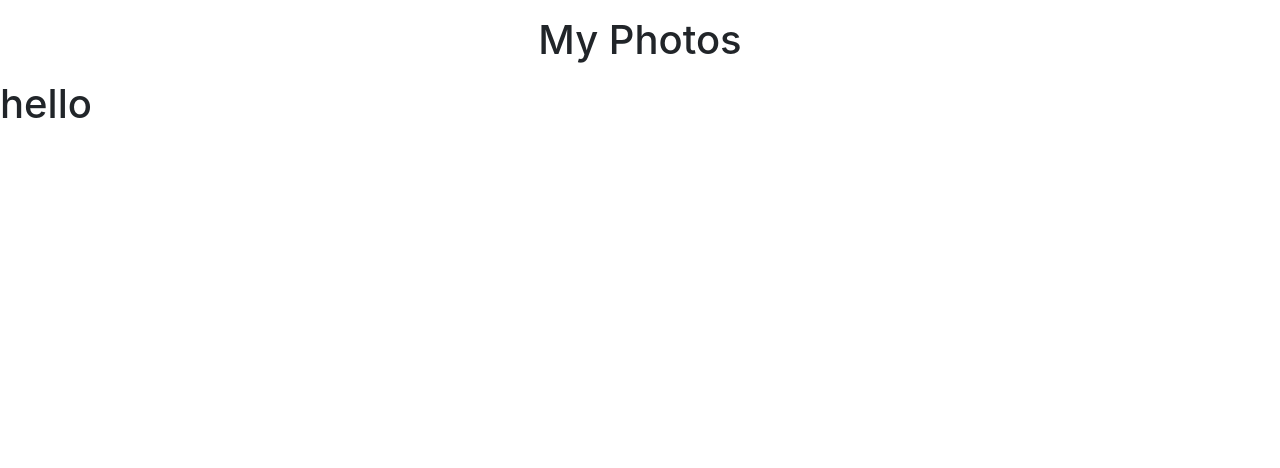
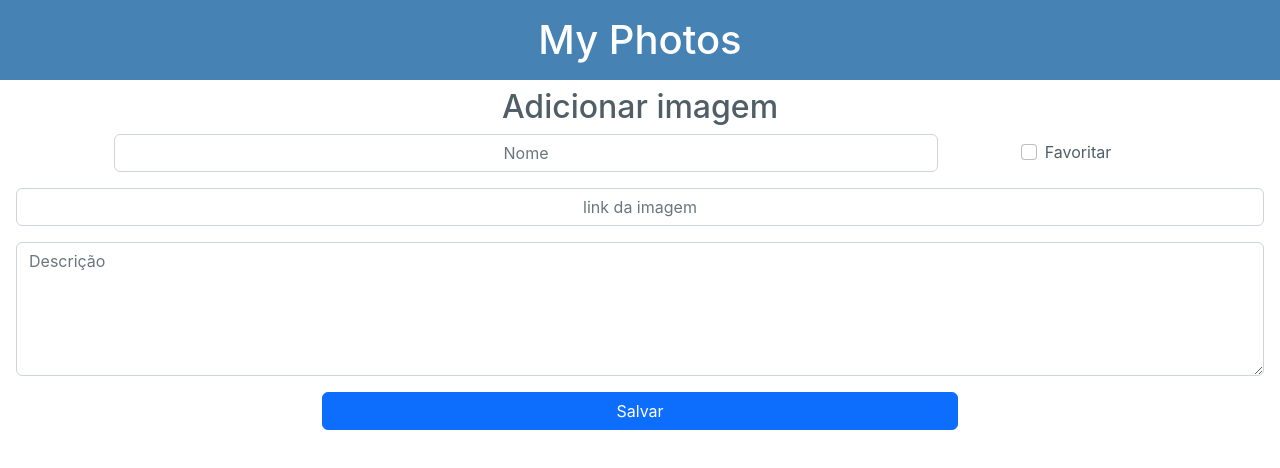
Before and after one commit to kick250/my-photos, a React (Create React App) app: page / in a window 1280 px wide. Shown: the top 468 px of the page. Built offline with nearby package versions, Linux system fonts and the light colour scheme.

Commit message:
permitir adicionar imagem

```diff
--- a/public/index.html
+++ b/public/index.html
@@ -1,5 +1,5 @@
 <!DOCTYPE html>
-<html lang="en">
+<html lang="pt-br">
   <head>
     <meta charset="utf-8" />
     <link rel="icon" href="%PUBLIC_URL%/favicon.ico" />
--- a/src/App.js
+++ b/src/App.js
@@ -1,22 +1,70 @@
 import React from "react";
 import PhotoForm from "./components/PhotoForm.js";
+import "./app.css";
 
 class App extends React.Component{
   constructor(props) {
     super(props);
 
     this.state = {
-      photos: []
+      photos: [
+        {
+          name: 'test',
+          photoLink: 'https://www.eusemfronteiras.com.br/wp-content/uploads/2021/05/pexels-rasmus-svinding-35435-810x537.jpg',
+          description: 'urso bonito',
+          favorited: false,
+          id: Date.now(),
+          createdAt: new Date(),
+        },
+        {
+          name: 'test',
+          photoLink: 'https://static3.depositphotos.com/1000608/113/i/600/depositphotos_1131732-stock-photo-brown-bear-and-a-bird.jpg',
+          description: 'urso bonito',
+          favorited: true,
+          id: Date.now(),
+          createdAt: new Date(),
+        }
+      ]
     };
   }
 
   render() {
     return (
       <div>
-        <p className="h1 my-3 text-center">My Photos</p>
-        <PhotoForm/>
+        <p className="h1 py-3 text-center header">My Photos</p>
+        <div className="mx-3">
+          <PhotoForm onSavedPhoto={photo => this.createPhoto(photo)}/>
+          <div className="row">
+            {this.showPhotosList()}
+          </div>
+        </div>
       </div>
     );
+  }
+
+  showPhotosList() {
+    const photos = this.state.photos
+
+    if (photos.length === 0)
+      return (<div style={{display: 'none'}}></div>);
+
+    return (
+      photos.map((photo, index) => {
+        return (
+          <div key={index} className="col-12 row">
+
+          </div>
+        )
+      })
+    );
+  }
+
+  createPhoto(photo) {
+    let photos = this.state.photos;
+    photos.push(
+      photo
+    );
+    this.setState({photos});
   }
 }
 
--- /dev/null
+++ b/src/app.css
@@ -0,0 +1,12 @@
+body {
+  color: #4F5E67;
+}
+
+.header {
+  color: white;
+  background: steelblue;
+}
+
+.add-button {
+  float: right;
+}
--- a/src/components/PhotoForm.js
+++ b/src/components/PhotoForm.js
@@ -3,11 +3,111 @@ import React from "react";
 export default class PhotoForm extends React.Component{
   constructor(props) {
     super(props);
+
+    this.state = {
+      name: '',
+      favorited: false,
+      photoLink: '',
+      description: '',
+      errors: []
+    };
   }
 
   render() {
     return (
-      <h1>hello</h1>
+      <div>
+        <p className="h2 text-center">Adicionar imagem</p>
+        <div className="row justify-content-center align-items-center gap-3">
+          {this.showErrors()}
+          <div className="col-8">
+            <input onInput={event => this.nameBind(event)} type={'text'} className="form-control text-center" placeholder="Nome"/>
+          </div>
+          <div className="col-12 col-sm-2 col-lg-2 form-check d-flex justify-content-center gap-2">
+            <input className="form-check-input" onInput={event => this.favoritedBind(event)} type={'checkbox'}/>
+            <label className="form-check-label">Favoritar</label>
+          </div>
+          <div className="col-12">
+            <input onInput={event => this.photoLinkBind(event)} type={'text'} className="form-control text-center" placeholder="link da imagem"/>
+          </div>
+          <div className="col-12">
+            <textarea onInput={event => this.descriptinoBind(event)} className="form-control" cols={30} rows={5} placeholder="Descrição"></textarea>
+          </div>
+          <button className="btn btn-primary add-button col-6" onClick={() => this.save()} type="button">Salvar</button>
+        </div>
+      </div>
+    );
+  }
+
+  nameBind({target}) {
+    const name = target.value;
+    this.setState({name});
+  }
+  favoritedBind() {
+    const favorited = !this.state.favorited;
+    this.setState({favorited});
+  }
+  photoLinkBind({target}) {
+    const photoLink = target.value;
+    this.setState({photoLink});
+  }
+  descriptinoBind({target}) {
+    const description = target.value;
+    this.setState({description});
+  }
+
+  showErrors() {
+    const errors = this.state.errors;
+
+    if (errors.length === 0)
+      return (<div style={{display: 'none'}}></div>);
+
+    return (
+      errors.map((error, index) => {
+        return (
+          <div className="alert alert-danger" key={index}>
+            {error}
+          </div>
+        )
+      })
     )
   }
+
+  save() {
+    const photo = {
+      name: this.state.name,
+      photoLink: this.state.photoLink,
+      description: this.state.description,
+      favorited: this.state.favorited,
+      id: Date.now(),
+      createdAt: new Date(),
+    };
+
+    if (!this.validate(photo)) return;
+
+    this.props.onSavedPhoto(photo);
+  }
+
+  validate(photo) {
+    const errors = [];
+
+    if (photo.name.length <= 4)
+      errors.push('O nome da imagem deve ter pelo menos 5 digitos.');
+
+    if (photo.description.length <= 9)
+      errors.push('A descrição da imagem deve ter pelo menos 10 digitos.');
+
+    if (!this.verifyUrl(photo.photoLink))
+      errors.push('A url da imagem deve ser valida');
+
+    this.setState({errors});
+
+    return (errors.length === 0);
+  }
+
+  verifyUrl(url) {
+    // eslint-disable-next-line
+    const r = /((([A-Za-z]{3,9}:(?:\/\/)?)(?:[-;:&=\+\$,\w]+@)?[A-Za-z0-9.-]+|(?:www.|[-;:&=\+\$,\w]+@)[A-Za-z0-9.-]+)((?:\/[\+~%\/.\w-_]*)?\??(?:[-\+=&;%@.\w_]*)#?(?:[\w]*))?)/;
+
+    return r.test(url);
+  }
 }
```
